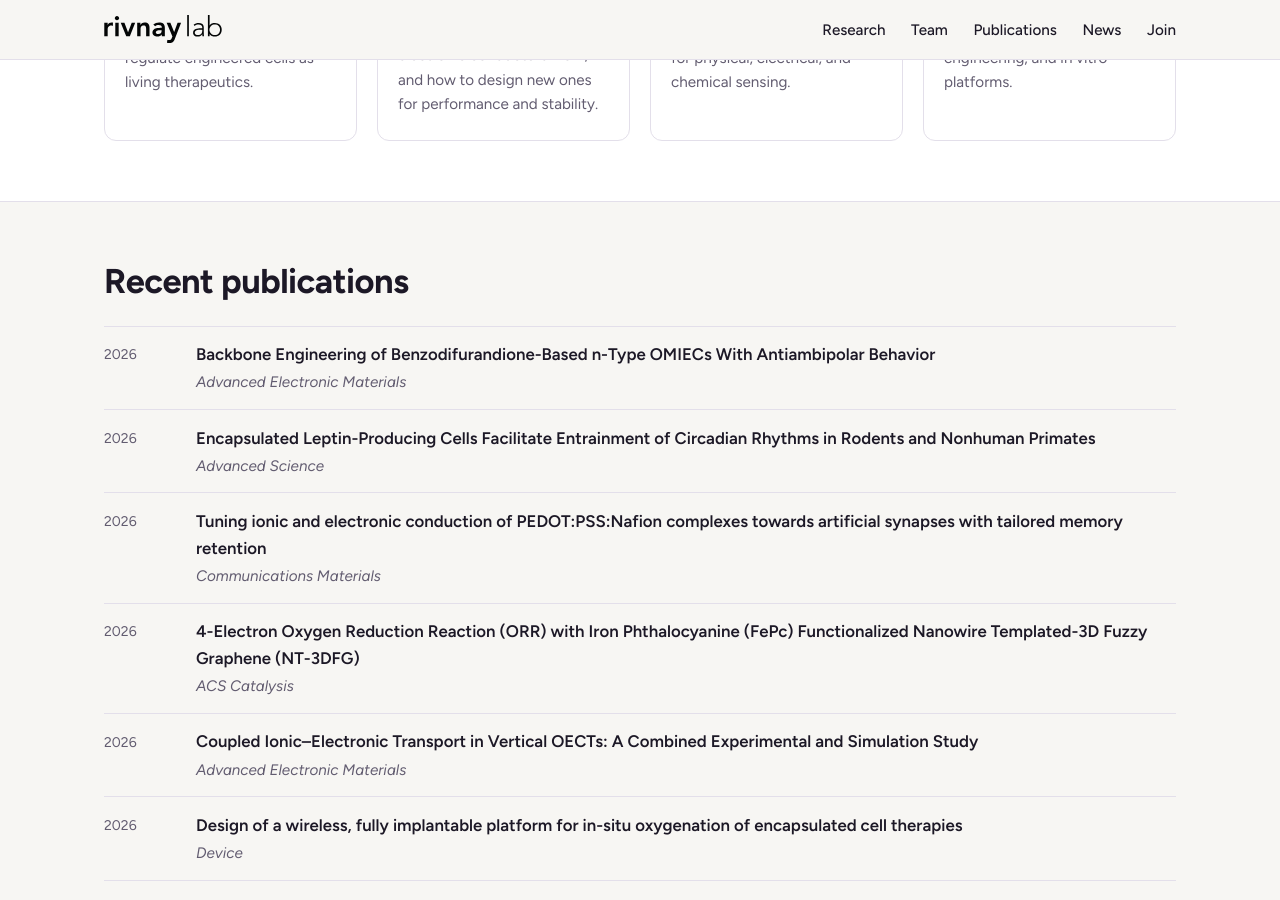
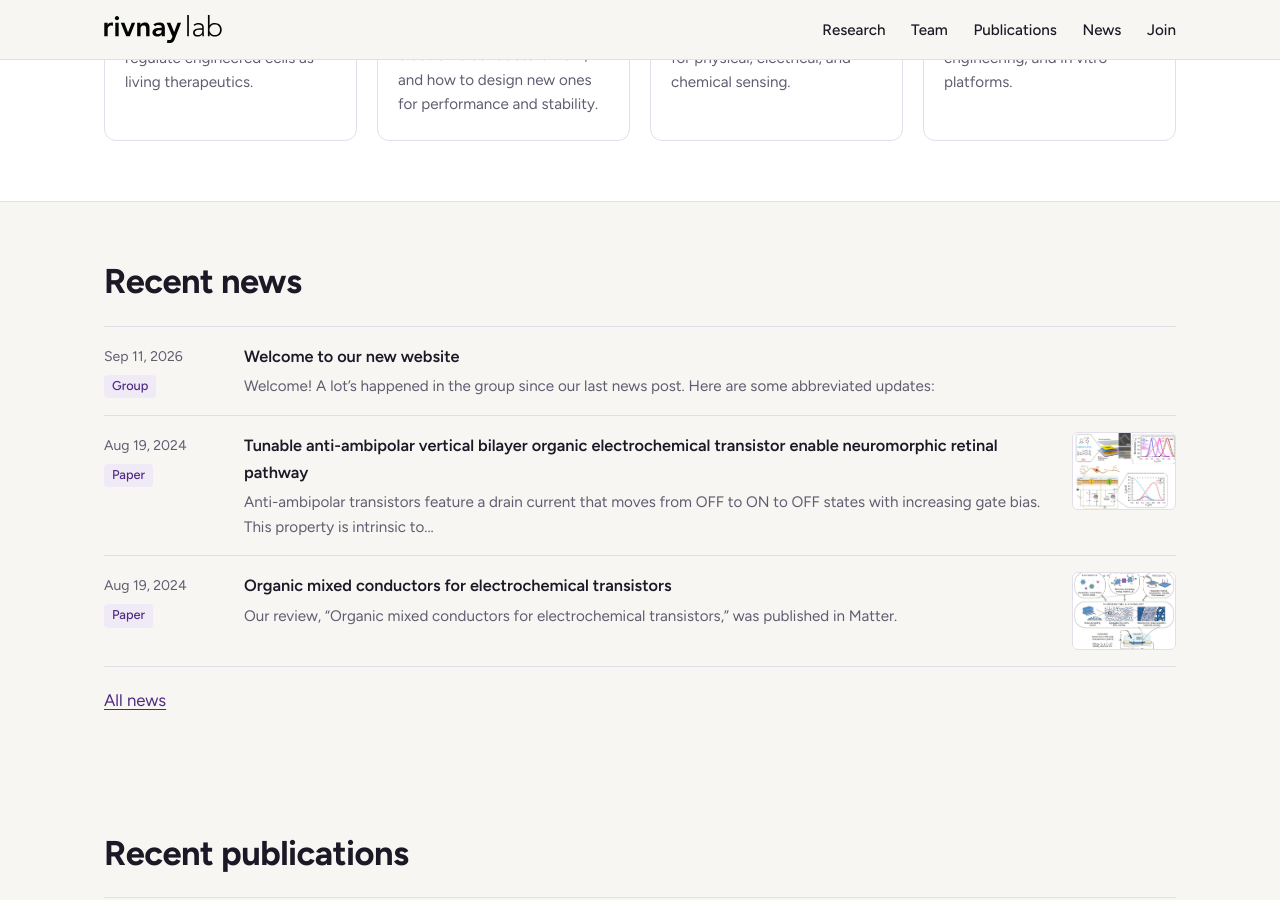
Before and after one commit to jtwillia01/rivnay-lab, a Jekyll site: the page built from index.html, in a window 1280 px wide and 900 px high, scrolled down 1161 px. Built offline with Jekyll 4.4.1, drawn with Linux system fonts in a browser that asks for light colours.

Commit message:
Home: recent news block showing the three newest posts, above recent publications
Co-Authored-By: Claude Opus 5 <noreply@anthropic.com>

```diff
--- a/index.html
+++ b/index.html
@@ -50,6 +50,26 @@ permalink: /
 
 <section class="section">
   <div class="wrap">
+    <h2>Recent news</h2>
+    <ul class="news-list">
+      {% for post in site.posts limit: 3 %}
+      <li class="reveal">
+        <p class="when"><time datetime="{{ post.date | date_to_xmlschema }}">{{ post.date | date: "%b %-d, %Y" }}</time>{% if post.kind %}<span class="kind">{{ post.kind }}</span>{% endif %}</p>
+        <div>
+          <p class="title"><a href="{{ post.url | relative_url }}">{{ post.title }}</a></p>
+          {% assign ex = post.excerpt | strip_html | strip | truncatewords: 24 %}
+          {% if ex != "" %}<p class="excerpt">{{ ex }}</p>{% endif %}
+        </div>
+        {% if post.image %}<a class="thumb" href="{{ post.url | relative_url }}"><img src="{{ post.image | relative_url }}" alt="" loading="lazy" width="104" height="78"></a>{% endif %}
+      </li>
+      {% endfor %}
+    </ul>
+    <p style="margin-top:1.25rem"><a href="{{ '/news/' | relative_url }}">All news</a></p>
+  </div>
+</section>
+
+<section class="section">
+  <div class="wrap">
     <h2>Recent publications</h2>
     {% assign recent = site.data.publications | where: "pre_northwestern", false %}
     <ol class="recent-pubs">
```
